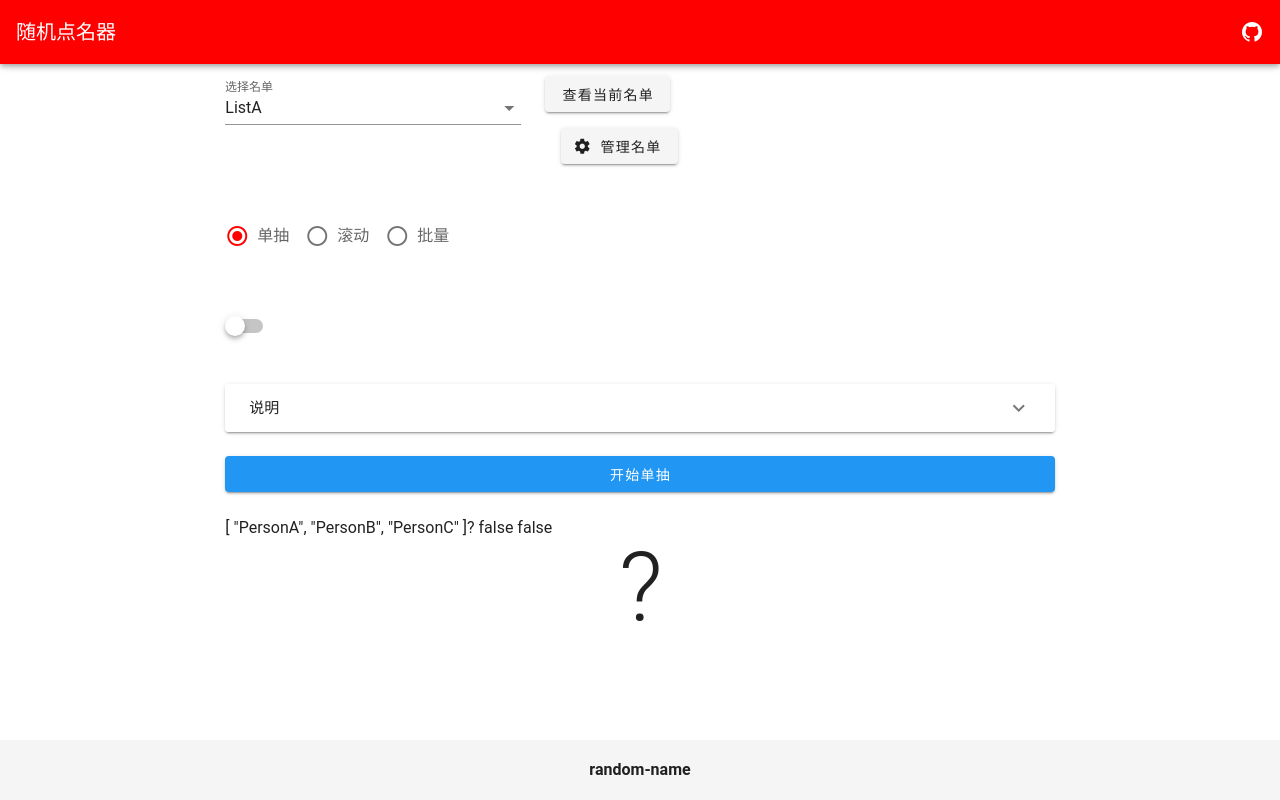
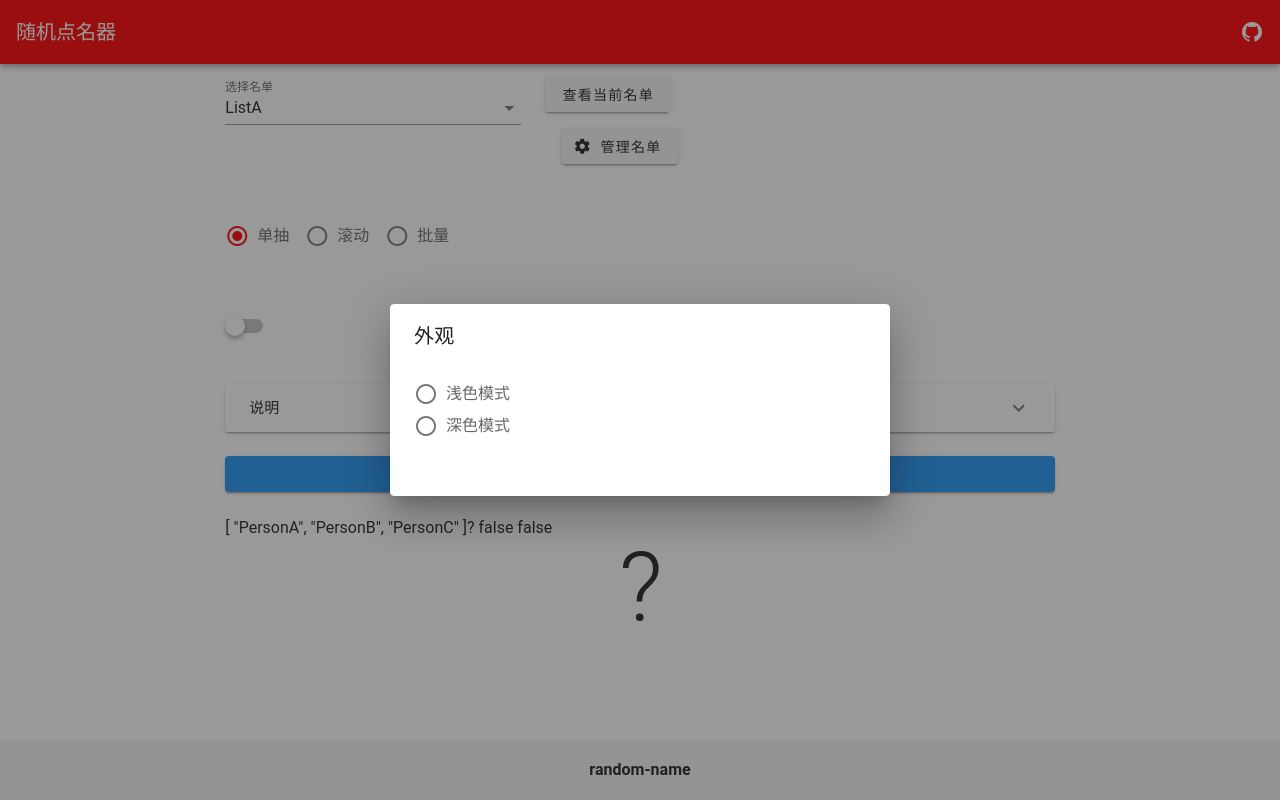
Before and after one commit to AkariRin/random-name, a Vue app: page / in a window 1280 px wide. Built offline with nearby package versions, Linux system fonts and the light colour scheme; a small style sheet from the web is missing.

Commit message:
chore: 深色模式测试

```diff
--- a/package.json
+++ b/package.json
@@ -11,6 +11,7 @@
     "@mdi/font": "5.9.55",
     "axios": "^0.27.2",
     "core-js": "^3.24.0",
+    "cross-env": "^7.0.3",
     "lodash": "^4.17.21",
     "register-service-worker": "^1.7.2",
     "roboto-fontface": "*",
--- a/src/App.vue
+++ b/src/App.vue
@@ -20,10 +20,28 @@
       </v-tooltip>
     </v-app-bar>
     <v-main>
+      <v-dialog v-model="darkmode_dialog" max-width="500px">
+        <v-card>
+          <v-card-title>外观</v-card-title>
+          <v-card-text>
+            <v-row>
+              <v-col cols="6">
+                <v-radio-group v-model="$vuetify.theme.dark">
+                  <v-radio value="false" label="浅色模式"></v-radio>
+                  <v-radio value="true" label="深色模式"></v-radio>
+                </v-radio-group>
+              </v-col>
+            </v-row>
+          </v-card-text>
+          <v-card-actions>
+            <v-spacer></v-spacer>
+          </v-card-actions>
+        </v-card>
+      </v-dialog>
       <router-view />
     </v-main>
     <v-footer>
-      <v-col cols="12" class="text-center"><strong>random-name</strong> </v-col>
+      <v-col cols="12" class="text-center"><strong>random-name</strong></v-col>
     </v-footer>
   </v-app>
 </template>
@@ -31,6 +49,8 @@
 <script>
 export default {
   name: "App",
-  data: () => ({}),
+  data: () => ({
+    darkmode_dialog: true,
+  }),
 };
 </script>
```
Also changed, not shown: 1 other file (tests, documents, lock files or other folders).
